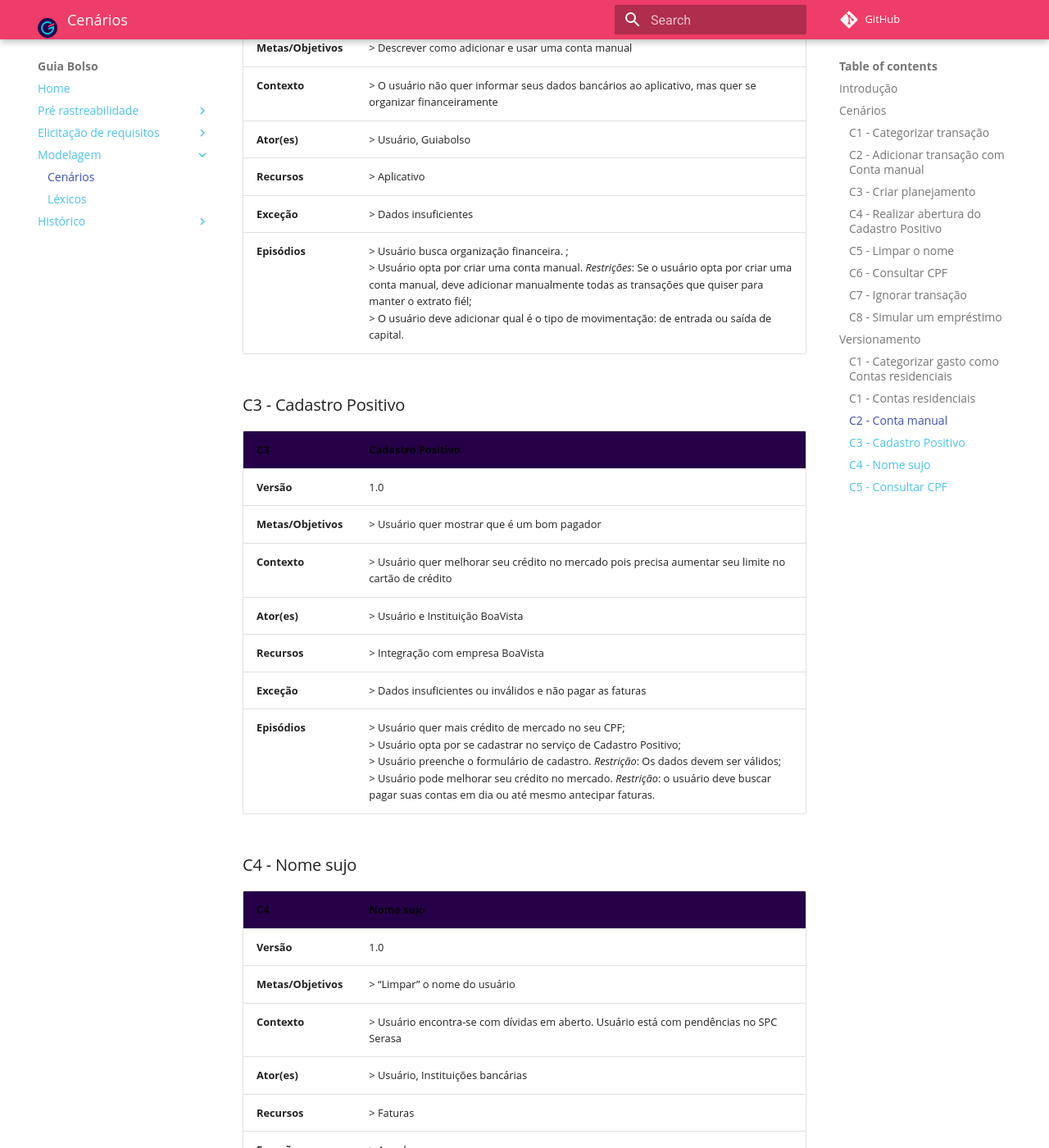
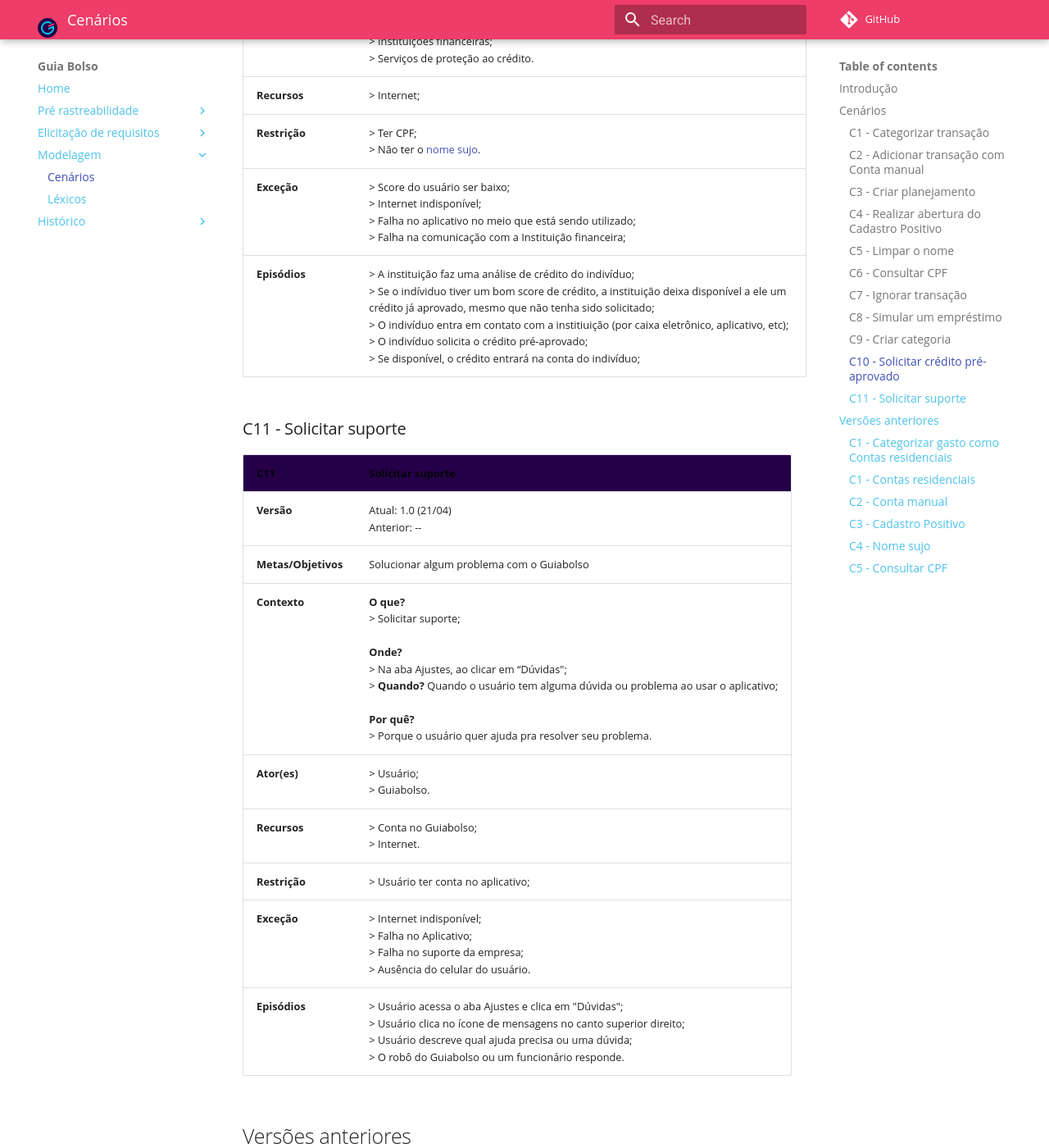
Before and after one commit to fga-disciplinas/2019.1-Guia-Bolso, an MkDocs documentation site: the page built from docs/modelagem/cenarios.md, in a window 1280 px wide and 1400 px high, scrolled down 9969 px. Shown: the whole window at 82% size. Built offline with MkDocs 1.6.1 and Material for MkDocs 9.7.7, drawn with Linux system fonts in a browser that asks for light colours; comment, search, counter and statistics services are not loaded; old or Windows-style settings are respelled for this version of MkDocs; some of the changed text lies outside the part shown.

Commit message:
Adicionando C10i e C11 e algumas correções.

```diff
--- a/docs/modelagem/cenarios.md
+++ b/docs/modelagem/cenarios.md
@@ -53,7 +52,7 @@
 | **Contexto** |**O que?** <br> > Tentativa de melhorar nome no mercado financeiro; <br> <br> **Onde?** <br>> Na aba “Radar CPF” do aplicativo; <br><br> **Quando?** <br>> A qualquer momento que o usuário sentir necessidade; <br><br> **Por quê?** <br> > Usuário quer melhorar seu crédito no mercado, pois quer aumentar seu limite no cartão de crédito; <br> > Usuário quer contratar financiamento; <br> > Usuário quer menores taxas de juros nas suas parcelas.|
 |**Ator(es)** | > Usuário; <br> > Guiabolso; <br> >  Instituição BoaVista SCPC.|
 | **Recursos** | > Formulário de abertura de serviço; <br> > Integração com empresa BoaVista; <br> > Guiabolso.|
-| **Restrição** | > Estar com o (nome sujo)  <br> > Usuário não ter conta no aplicativo;  |
+| **Restrição** | > Não estar com o [nome sujo](../lexicos/#l1-nome-sujo)  <br> > Usuário ter conta no aplicativo;  |
 | **Exceção** | > Dados insuficientes ou inválidos; <br> > Internet indisponível; <br> > Falha no Aplicativo; <br> > Ausência do celular do usuário. |
 | **Episódios** | > Usuário quer melhorar crédito de mercado no seu CPF; <br> > Usuário opta por CADASTRAR CPF; <br> > Usuário se cadastra no serviço de Cadastro Positivo; <br> > Usuário preenche o formulário de cadastro com dados válidos; <br> > Usuário visualiza feedback de participação no programa de Cadastro Positivo.|
 
@@ -63,12 +62,12 @@
 |--|--|
 | **Versão**| Atual: 1.1 (21/04) <br> Anterior: [1.0](#c4-nome-sujo) |
 | **Metas/Objetivos** | Retirar o status de [nome sujo](../lexicos/#l1-nome-sujo) do usuário |
-| **Contexto** |**O que?** <br> > Resolver todas as pendências no nome do usuário; <br><br> **Onde?** <br> > Presencialmente ou à distância por meio do contato com as instituições relacionadas às compras; <br> <br>**Quando?**  <br>> No momento mais viável para o usuário consumidor;<br> <br> **Por quê?** <br> > Usuário está com pendências no SPC/SCPC/Serasa; <br> > Usuário está limitado à diversas transações financeiras.|
+| **Contexto** |**O que?** <br> > Resolver todas as pendências no nome do usuário; <br><br> **Onde?** <br> > Presencialmente ou à distância por meio do contato com as instituições relacionadas às compras; <br> <br>**Qu	1.0ando?**  <br>> No momento mais viável para o usuário consumidor;<br> <br> **Por quê?** <br> > Usuário está com pendências no SPC/SCPC/Serasa; <br> > Usuário está limitado à diversas transações financeiras.|
 |**Ator(es)** | > Usuário; <br> > Guiabolso; <br> >  Instituições bancárias. <br> > Serviços de proteção ao crédito|
 | **Recursos** | > Pendências em faturas; <br> > Centrais de atendimento das instituições de pagamento.|
-| **Restrição** | > Não ter dinheiro para pagar a dívida|
+| **Restrição** | > Estar com o [nome sujo](../lexicos/#l1-nome-sujo); |
 | **Exceção** | > Ausência de acordos; <br> > Internet indisponível; <br> > Falha no aplicativo. |
-| **Episódios** | > Usuário está com nome sujo; <br> > Usuário solicita acordos com a instituição bancária; <br> > Usuário aceita acordo proposto e paga suas pendências; <br> > Usuário encontra-se com o nome limpo|
+| **Episódios** | > Usuário está com [nome sujo](../lexicos/#l1-nome-sujo); <br> > Usuário solicita acordos com a instituição bancária; <br> > Usuário aceita acordo proposto e paga suas pendências; <br> > Usuário encontra-se com o nome limpo|
 
 ### C6 - Consultar CPF
 
@@ -93,8 +92,9 @@
 | **Contexto** |**O que?**<br> > Ignorar uma transação do interesse do usuário; <br><br> **Onde?** <br>> No extrato, em detalhes da transação; <br><br> **Quando?** <br>> A qualquer momento, desde que haja o registro de uma transação; <br><br> **Por quê?** <br>> Motivos particulares do usuário.|
 |**Ator(es)** | > Usuário; <br> > Guiabolso.|
 | **Recursos** | > Transação; <br> > Guiabolso.|
+| **Restrição** | > Ter conta no aplicativo; <br> > Ter conta do tipo automárica. |
 | **Exceção** | > Falta de dados sensíveis; <br> > Internet indisponível; <br> > Falha no aplicativo; <br> > Falha na comunicação com a Instituição BoaVista; <br> > Ausência do celular do usuário.|
-| **Episódios** | > Usuário realiza uma transação; <br> > Usuário visualiza esta transação em seu extrato; <br> > Usuário não quer que esta transação apareça nos gráficos e/ou planejamento; <br> > Usuário clica na transação desejada e visualiza opção para ignorar a transação. *Restrição*: Se a conta do usuário for do tipo conta automática, a opção de ignorar transação fica visível; <br> > Transação é retirada dos gráficos e do planejamento.|
+| **Episódios** | > Usuário realiza uma transação; <br> > Usuário visualiza esta transação em seu extrato; <br> > Usuário não quer que esta transação apareça nos gráficos e/ou planejamento; <br> > Usuário clica na transação desejada e visualiza opção para ignorar a transação; <br> > Transação é retirada dos gráficos e do planejamento.|
 
 
 ### C8 - Simular um empréstimo
@@ -106,11 +106,49 @@
 | **Contexto** |**O que?**  <br>> O usuário simula um empréstimo; <br><br> **Onde?** <br>> Na aba “Empréstimos” do aplicativo; <br><br> **Quando?** <br>> A qualquer momento, desde que haja um empréstimo disponível; <br> <br>**Por quê?** <br>> Para verificar se vale a pena ou não a realização do empréstimo.|
 |**Ator(es)** | > Usuário; <br> > Guiabolso; <br> > Instituições financeiras; <br> Serviços de proteção ao crédito.|
 | **Recursos** | > Conta no Guiabolso; <br> > Internet; <br> > Crédito pré-aprovado.|
+| **Restrição** | > Ter CPF; <br> > Não ter o noome sujo; <br> > Ter conta no aplicativo. |
 | **Exceção** | > Score do usuário ser baixo; <br> > O usuário não ter crédito pré-aprovado; <br> > Internet indisponível; <br> > Falha no aplicativo; <br> > Falha na comunicação com a Instituição financeira; <br> > Ausência ou quebra do celular do usuário.|
 | **Episódios** | > O usuário instala o Guiabolso; <br> > O usuário navega até a aba “Empréstimos” do aplicativo; <br> > O usuário insere os dados solicitados (CPF, valor pretendido, tempo que pretende pagar, etc); <br> > O aplicativo procura um empréstimo de acordo com as necessidades do usuário; <br> > Se disponível, o usuário visualiza o(s) empréstimo(s) disponíveis e opta por fazer ou não o empréstimo; <br> > Caso contrário o aplicativo não exibirá nenhum empréstimo disponível.|
 
+### C9 - Criar categoria
 
-## Versionamento
+| **C9** | **Criar categoria**|
+|--|--|
+| **Versão**| Atual: 1.0 (21/04) <br> Anterior: -- |
+| **Metas/Objetivos** | Permitir ao usuário adicionar novas categorias para categorizar as suas transações |
+| **Contexto** |**O que?**  <br>> Criar nova categoria que não existe; <br><br> **Onde?** <br>> Ao adicionar transação, no campo "categorias"; <br><br> **Quando?** <br>> A qualquer momento dentro do aplicativo; <br> <br>**Por quê?** <br> > Para permitir que o usuário adicione categorias ao seu gosto e/ou preferências <br> > Para permitir que o usuáriio organize suas finanças de forma mais eficiente.|
+|**Ator(es)** | > Usuário; <br> > Guiabolso;|
+| **Recursos** | > Conta no Guiabolso; <br> > Internet; <br> > Crédito pré-aprovado. <br> > O nome da nova categoria|
+| **Exceção** | > Categoria já existir <br> > Internet indisponível; <br> > Falha no aplicativo; <br> > Falha na comunicação com a Instituição financeira; <br> > Ausência ou quebra do celular do usuário.|
+| **Episódios** | > O usuário instala o Guiabolso; <br> > O usuário adiciona nova transação e clica em categoria ou o usuário clica numa transação já existente <br> > Usuário clica em "Criar nova categoria"; <br> > Usuário nomeia a nova categoria e coloca ela dentro de um grupo; <br> > A nova categoria é criada.|
+
+### C10 - Solicitar crédito pré-aprovado
+
+| **C10** | **Solicitar crédito pré-aprovado**|
+|--|--|
+| **Versão**| Atual: 1.0 (21/04) <br> Anterior: -- |
+| **Metas/Objetivos** | Conseguir crédito rapidamente, sem burocracia |
+| **Contexto** |**O que?**  <br>> Crédito pré-aprovado; <br><br> **Onde?** <br>> Caixa eletrônico, aplicativo ou internet banking; <br><br> **Quando?** <br>> A qualquer momento; <br> <br>**Por quê?** <br>> Porque o indivíduo tem um objetivo e para alcança-lo precisa de crédito rápido.|
+|**Ator(es)** | > Indivíduo; <br> > Instituições financeiras; <br> > Serviços de proteção ao crédito.|
+| **Recursos** | > Internet; |
+| **Restrição** | > Ter CPF; <br> > Não ter o [nome sujo](../lexicos/#l1-nome-sujo). |
+| **Exceção** | > Score do usuário ser baixo; <br> > Internet indisponível; <br> > Falha no aplicativo no meio que está sendo utilizado; <br> > Falha na comunicação com a Instituição financeira; |
+| **Episódios** | > A instituição faz uma análise de crédito do indivíduo; <br> > Se o indíviduo tiver um bom score de crédito, a instituição deixa disponível a ele um crédito já aprovado, mesmo que não tenha sido solicitado; <br> > O indivíduo entra em contato com a institiuição (por caixa eletrônico, aplicativo, etc); <br> > O indivíduo solicita o crédito pré-aprovado; <br> > Se disponível, o crédito entrará na conta do indivíduo; |
+
+### C11 - Solicitar suporte
+
+| **C11** | **Solicitar suporte**|
+|--|--|
+| **Versão**| Atual: 1.0 (21/04) <br> Anterior: -- |
+| **Metas/Objetivos** | Solucionar algum problema com o Guiabolso |
+| **Contexto** |**O que?** <br> > Solicitar suporte; <br><br> **Onde?** <br> > Na aba Ajustes, ao clicar em “Dúvidas"; <br> > **Quando?** Quando o usuário tem alguma dúvida ou problema ao usar o aplicativo; <br><br> **Por quê?** <br> > Porque o usuário quer ajuda pra resolver seu problema.|
+|**Ator(es)** | > Usuário; <br> > Guiabolso.|
+| **Recursos** | > Conta no Guiabolso; <br> > Internet. |
+| **Restrição** | > Usuário ter conta no aplicativo;  |
+| **Exceção** | > Internet indisponível; <br> > Falha no Aplicativo; <br> > Falha no suporte da empresa; <br> > Ausência do celular do usuário. |
+| **Episódios** | > Usuário acessa o aba Ajustes e clica em "Dúvidas"; <br> > Usuário clica no ícone de mensagens no canto superior direito; <br> > Usuário descreve qual ajuda precisa ou uma dúvida;  <br> > O robô do Guiabolso ou um funcionário responde. |
+
+## Versões anteriores
 
 ### C1 - Categorizar gasto como Contas residenciais
 
@@ -171,7 +209,7 @@
 | **Ator(es)** | > Usuário, Instituições bancárias|
 | **Recursos** | > Faturas|
 | **Exceção** | > Acordos |
-| **Episódios** | > Usuário está com nome sujo. *Restrição*: usuário não pode efetuar nenhuma transação a crédito; <br> > Usuário pode solicitar acordos com a instituição bancária. *Restrição*: o acordo deve ser satisfatório e possível nas atuais condições do usuário; <br> > Usuário preenche o formulário de cadastro. *Restrição*: Os dados devem ser válidos; <br> > Usuário aceita acordo proposto e paga suas pendências. *Restrição*: o usuário deve cumprir com o acordo para não prorrogar sua situação de nome sujo.|
+| **Episódios** | > Usuário está com [nome sujo](../lexicos/#l1-nome-sujo). *Restrição*: usuário não pode efetuar nenhuma transação a crédito; <br> > Usuário pode solicitar acordos com a instituição bancária. *Restrição*: o acordo deve ser satisfatório e possível nas atuais condições do usuário; <br> > Usuário preenche o formulário de cadastro. *Restrição*: Os dados devem ser válidos; <br> > Usuário aceita acordo proposto e paga suas pendências. *Restrição*: o usuário deve cumprir com o acordo para não prorrogar sua situação de [nome sujo](../lexicos/#l1-nome-sujo).|
 
 ### C5 - Consultar CPF
 
```
Also changed, not shown: other parts of docs/modelagem/cenarios.md (+6 -7 lines), docs/modelagem/lexicos.md (+12 -12 lines).
